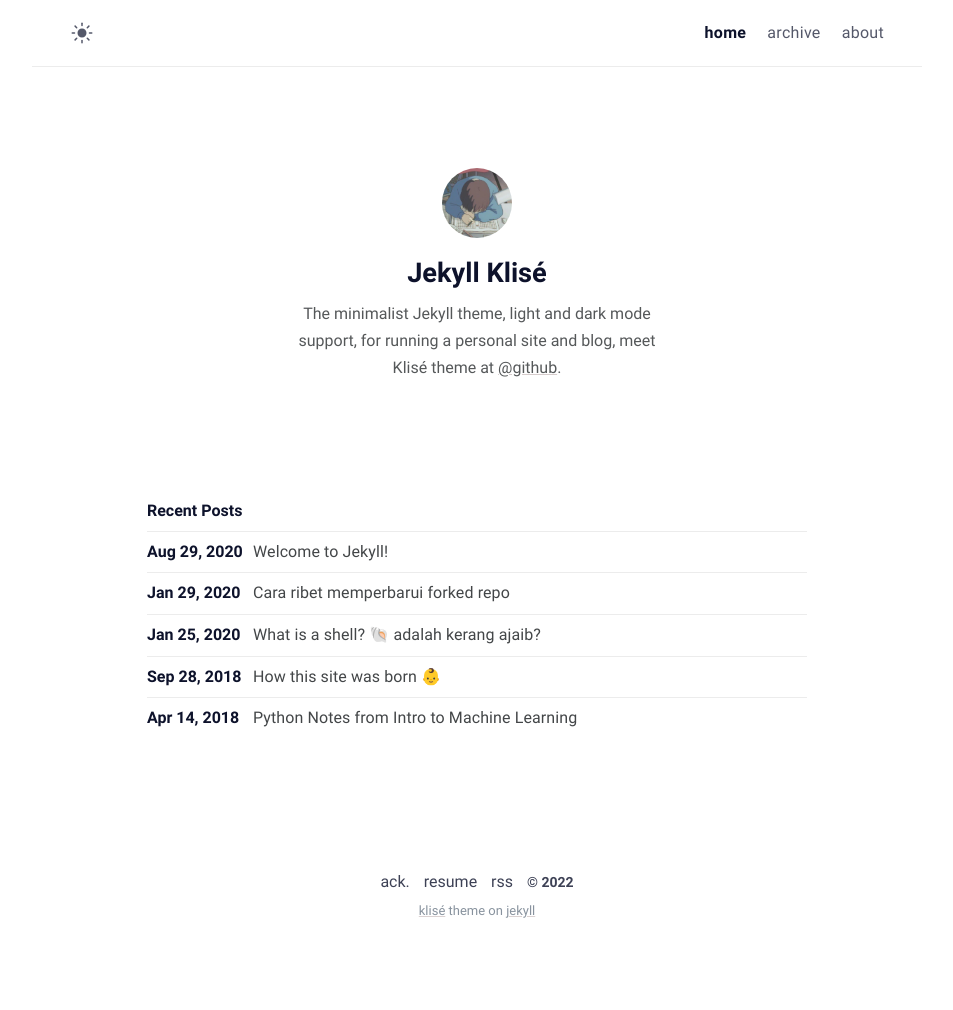
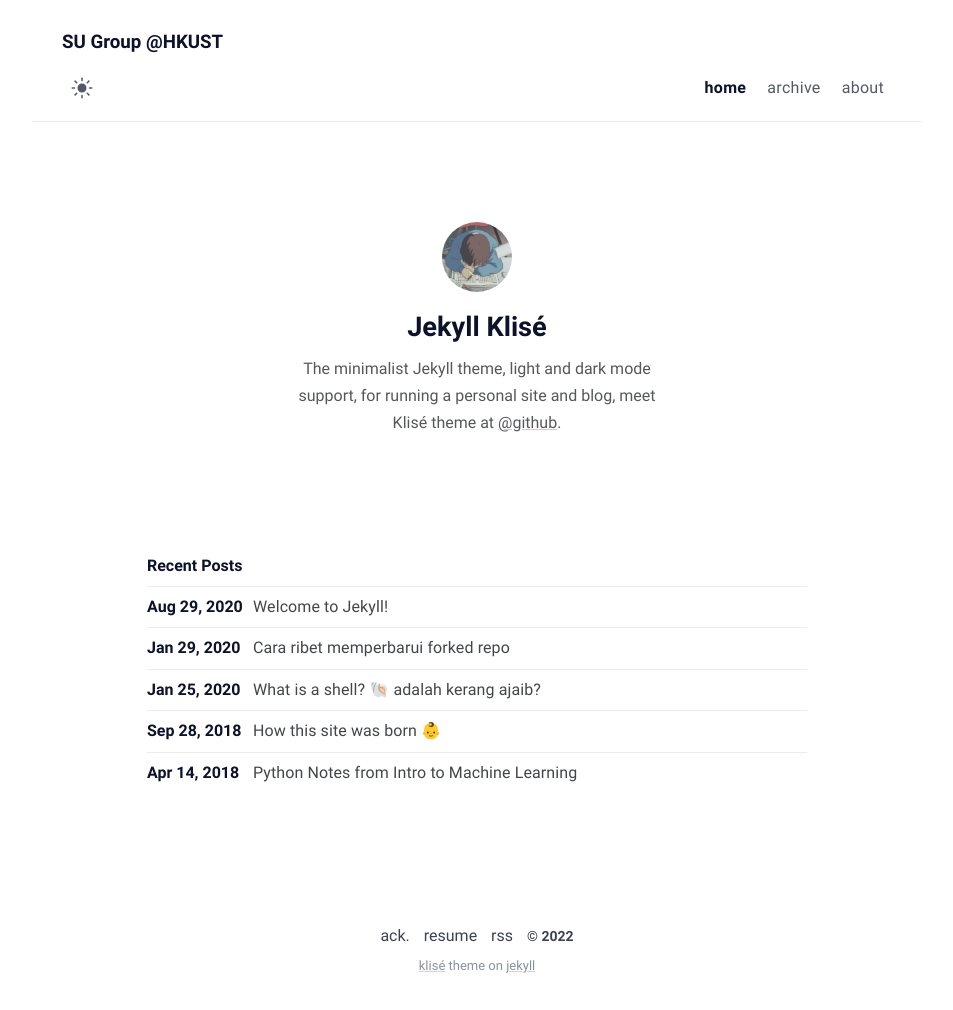
Before and after one commit to WeiSu-MAE/weisu-mae.github.io, a Jekyll site: the page built from index.md, in a window 1280 px wide. Shown: the whole page, without its empty margins (163-1116 px from the left). Built offline with Jekyll 4.4.1, drawn with Linux system fonts in a browser that asks for light colours; before the commit the page ends 956 px from its top, so only the background shows below that.

Commit message:
Update navbar.html

```diff
--- a/_includes/navbar.html
+++ b/_includes/navbar.html
@@ -15,6 +15,7 @@
         </svg>
       </span>
     </label>
+    <h3>SU Group @HKUST</h3>
     <a id="mode">
       <svg
         class="mode-sunny"
```
